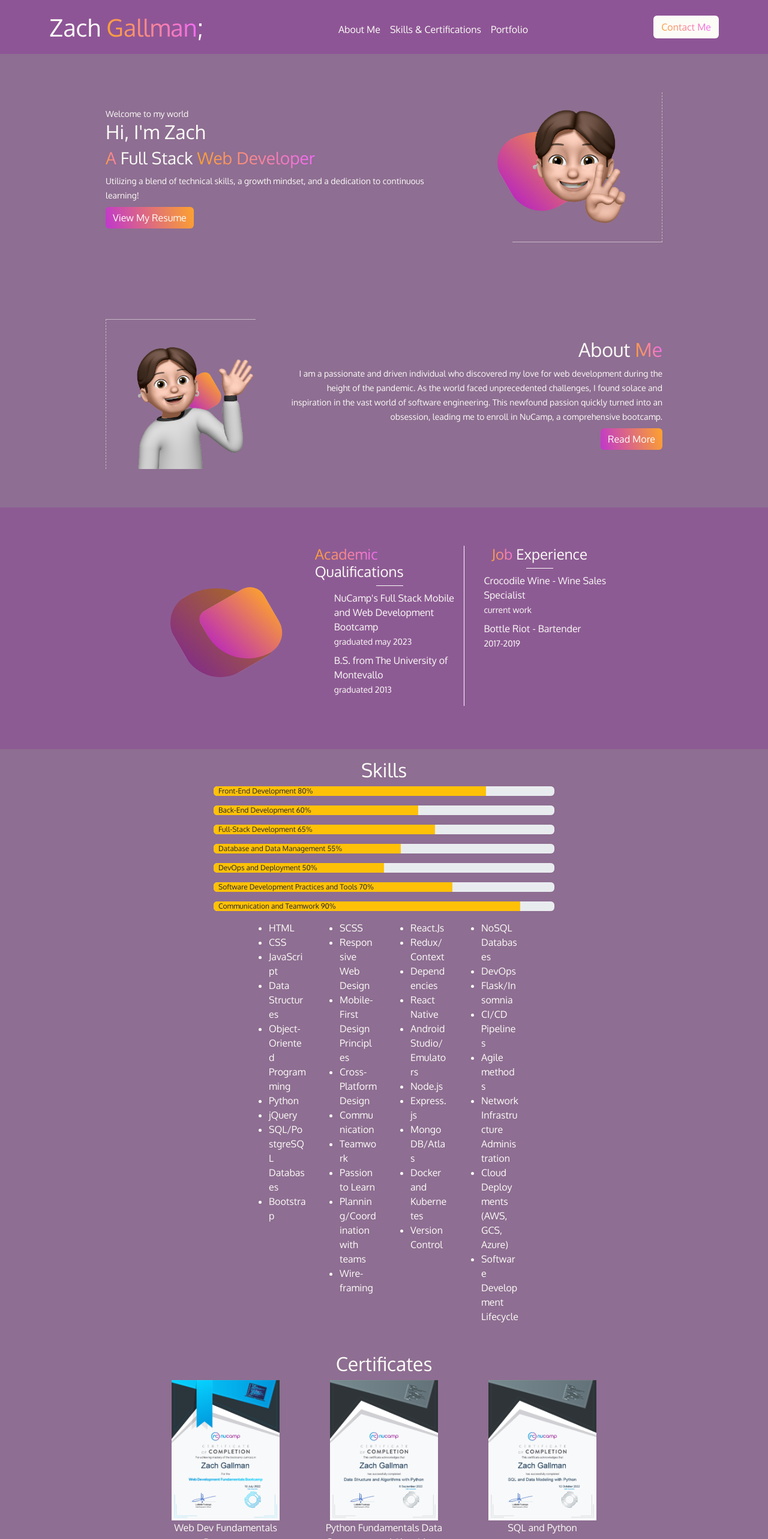
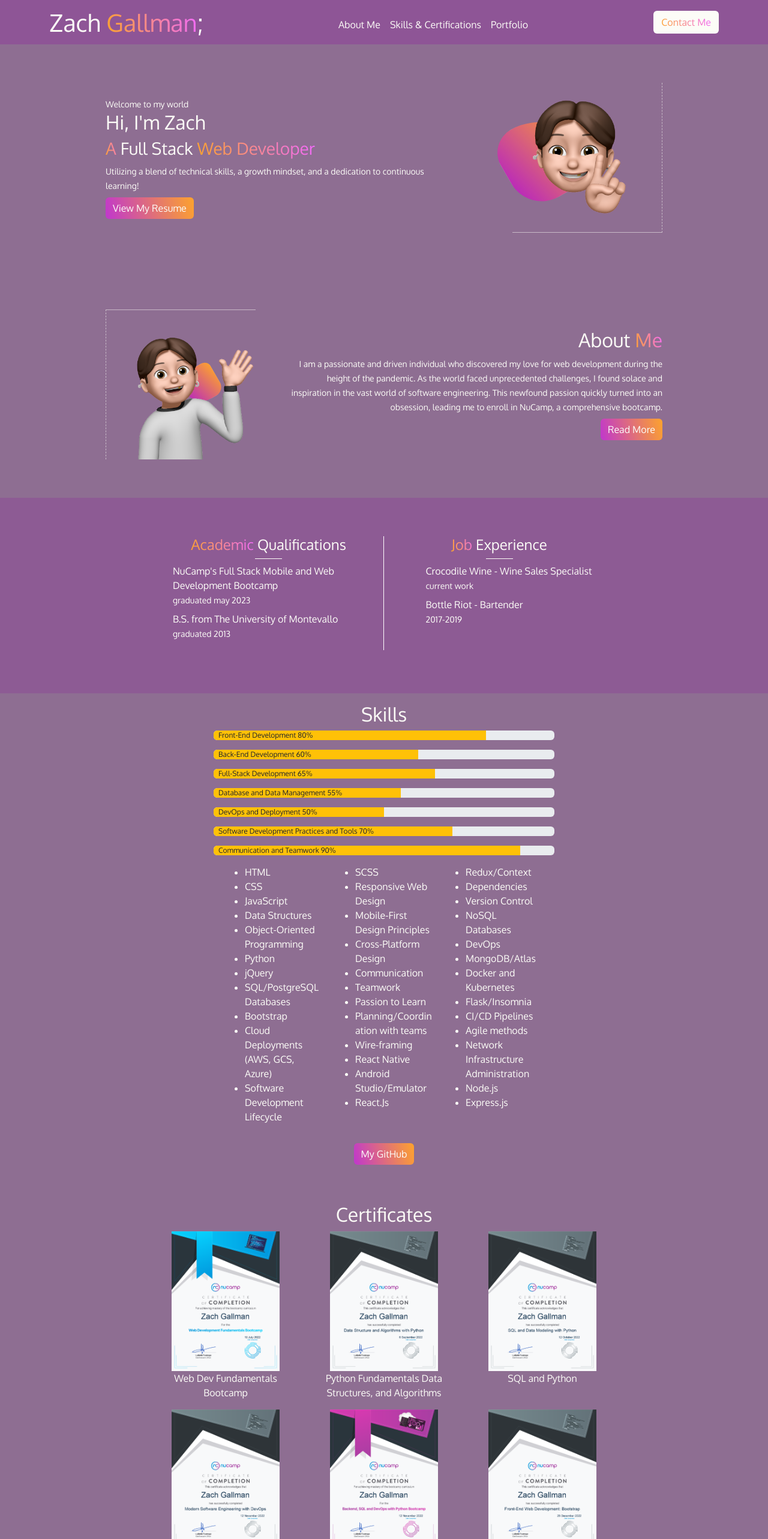
Before and after one commit to zdotg/zg-portfolio, a React (Create React App) app: page / in a window 1280 px wide. Shown: the top 2566 px of the page at 60% size. Built offline with nearby package versions, Linux system fonts and the light colour scheme.

Commit message:
Added Github and Resume extension buttons. Added portfolio section too

```diff
--- a/src/App.css
+++ b/src/App.css
@@ -35,9 +35,11 @@ body {
 
 /* text styles */
 
-.main-text {
+.main-text{
   color: #fcfcf7;
 }
+
+
 
 /* misc */
 
@@ -167,3 +169,13 @@ body {
   left: 50%;
   transform: translate(-50%, -50%);
 }
+
+/* enlarge */
+.enlarge {
+  scale: none;
+}
+
+.enlarge:hover {
+  scale: 1.5;
+  transition: all 1s ease-out;
+}
--- a/src/App.js
+++ b/src/App.js
@@ -6,6 +6,7 @@ import About from "./components/About";
 import Experience from "./components/Experience";
 import Skills from "./components/Skills";
 import Certs from "./components/Certs";
+import Projects from "./components/Projects";
 
 const App = () => {
   return (
@@ -16,6 +17,7 @@ const App = () => {
       <Experience />
       <Skills />
       <Certs />
+      <Projects />
     </div>
   );
 };
--- a/src/components/Experience.js
+++ b/src/components/Experience.js
@@ -6,8 +6,6 @@ const Experience = () => {
   return (
     <div class="card mx-auto pt-5 pb-5 experience-card">
       <div class="card-body d-flex align-items-center ">
-        <div class="custom-shape-muted "></div>
-        <div class="custom-shape-c"></div>
         <div class="col" style={{ zIndex: "2" }}>
           <div class="pb-2">
             <div class="d-flex justify-content-between">
--- a/src/components/Intro.js
+++ b/src/components/Intro.js
@@ -20,7 +20,17 @@ const Intro = () => {
               dedication to continuous learning!
             </small>
           </div>
-          <button class="btn  button-gradient main-text">View My Resume</button>
+          <div class="row ">
+            <div class="col-lg-12 center">
+              <a
+                href="https://docs.google.com/document/d/1SCSk4tESLYwq_Ru8s5Hs9RYuQtkVeKgn_vGYJJchrAc/edit?usp=sharing"
+                class="btn  button-gradient main-text "
+                role="button"
+              >
+                View My Resume
+              </a>
+            </div>
+          </div>
         </div>
         <div class="custom-shape"></div>
         <img
--- a/src/components/NavBar.js
+++ b/src/components/NavBar.js
@@ -4,10 +4,10 @@ import "../App.css";
 
 const NavBar = () => {
   return (
-    <nav class="navbar navbar-expand-sm px-5 nav-styles ">
+    <nav class="navbar navbar-expand-sm px-5 nav-styles nav-text">
       <div class="container-sm">
         <a href="#" class="navbar-brand ">
-          <div class="display-6 navbar-text main-text">
+          <div class="display-6 main-text">
             Zach <span class="text-gradient">Gallman</span>;
           </div>
         </a>
@@ -25,17 +25,17 @@ const NavBar = () => {
         <div class="collapse navbar-collapse" id="NavBar">
           <ul class="navbar-nav mx-auto justify-content-center pt-2">
             <li class="nav-item active">
-              <a class="nav-link main-text" href="#About">
+              <a class="nav-link nav-text" href="#About">
                 About Me
               </a>
             </li>
             <li class="nav-item">
-              <a class="nav-link main-text" href="#Skills">
+              <a class="nav-link nav-text" href="#Skills">
                 Skills & Certifications
               </a>
             </li>
             <li class="nav-item">
-              <a class="nav-link main-text" href="#Portfolio">
+              <a class="nav-link nav-text" href="#Portfolio">
                 Portfolio
               </a>
             </li>
--- /dev/null
+++ b/src/components/Projects.js
@@ -0,0 +1,49 @@
+import React from "react";
+import portfolio from "../images/portfolio.png";
+import wineShop from "../images/little-wine-shop.png";
+import "../styles/projects.css";
+
+const Projects = () => {
+  return (
+    <section class="project-section row">
+      <h2 class="main-text text-center">Projects</h2>
+      <div class="card project-card col-lg-6">
+        <img src={portfolio} class="card-image-top" alt="Portfolio Snippet" />
+        <div class="card-body main-text">
+          <div>
+            <h5 class="card-title text-gradient pt-3">Personal Portfolio</h5>
+            <p class="card-text ">
+              Portfolio using React, Bootstrap, Javascript, and CSS
+            </p>
+          </div>
+        </div>
+        <a
+          href="https://github.com/zdotg/zg-portfolio"
+          class="btn  button-gradient main-text"
+        >
+          GitHub
+        </a>
+      </div>
+      <div class="card project-card col-lg-6">
+        <img src={wineShop} class="card-image-top" alt="Portfolio Snippet" />
+        <div class="card-body main-text">
+          <div>
+            <h5 class="card-title text-gradient">Little Wine Shop</h5>
+            <p class="card-text">
+              Mock Wine Shop using React, Bootstrap, Javascript, MongoDB and CSS
+            </p>
+            <p class="card-text">This project is a work in progress.</p>
+          </div>
+        </div>
+        <a
+          href="https://github.com/zdotg/little_wine_shop"
+          class="btn  button-gradient main-text"
+        >
+          GitHub
+        </a>
+      </div>
+    </section>
+  );
+};
+
+export default Projects;
--- a/src/components/Skills.js
+++ b/src/components/Skills.js
@@ -17,6 +17,7 @@ const Skills = () => {
     <div class="card skills-card" id="Skills">
       <div class="card-body mx-auto" style={{ width: "75%" }}>
         <h2 class="main-text text-center">Skills</h2>
+
         {skills.map((skill) => (
           <div
             class="progress mb-3"
@@ -35,8 +36,8 @@ const Skills = () => {
             </div>
           </div>
         ))}
-        <div class="row align-middle text-left mx-5 main-text">
-          <div class="col-lg-3">
+        <div class="row align-middle text-left mx-2 main-text">
+          <div class="col-lg-4">
             <ul class="mb-3">
               <li>HTML</li>
               <li>CSS</li>
@@ -47,9 +48,11 @@ const Skills = () => {
               <li>jQuery</li>
               <li>SQL/PostgreSQL Databases</li>
               <li>Bootstrap</li>
+              <li>Cloud Deployments (AWS, GCS, Azure)</li>
+              <li>Software Development Lifecycle </li>
             </ul>
           </div>
-          <div class="col-lg-3">
+          <div class="col-lg-4">
             <ul class="mb-3">
               <li>SCSS</li>
               <li>Responsive Web Design</li>
@@ -60,34 +63,39 @@ const Skills = () => {
               <li>Passion to Learn</li>
               <li>Planning/Coordination with teams</li>
               <li>Wire-framing</li>
+              <li>React Native</li>
+              <li>Android Studio/Emulator</li>
+              <li>React.Js</li>
             </ul>
           </div>
-          <div class="col-lg-3">
+          <div class="col-lg-4">
             <ul class="mb-3">
-              <li>React.Js</li>
               <li>Redux/Context</li>
               <li>Dependencies</li>
-              <li>React Native</li>
-              <li>Android Studio/Emulators</li>
-              <li>Node.js</li>
-              <li>Express.js</li>
+              <li>Version Control</li>
+              <li>NoSQL Databases</li>
+              <li>DevOps</li>
               <li>MongoDB/Atlas</li>
               <li>Docker and Kubernetes</li>
-              <li>Version Control</li>
-            </ul>
-          </div>
-          <div class="col-lg-3">
-            <ul class="mb-3">
-              <li>NoSQL Databases</li>
-              <li>DevOps</li>
               <li>Flask/Insomnia</li>
               <li>CI/CD Pipelines</li>
               <li>Agile methods</li>
               <li>Network Infrastructure Administration</li>
-              <li>Cloud Deployments (AWS, GCS, Azure)</li>
-              <li>Software Development Lifecycle </li>
+              <li>Node.js</li>
+              <li>Express.js</li>
             </ul>
           </div>
+        </div>
+      </div>
+      <div class="row text-center my-auto pb-5">
+        <div class="col-lg-12 center">
+          <a
+            href="https://github.com/zdotg"
+            class="btn  button-gradient main-text "
+            role="button"
+          >
+            My GitHub
+          </a>
         </div>
       </div>
     </div>
--- a/src/styles/header.css
+++ b/src/styles/header.css
@@ -1,3 +1,10 @@
 .nav-styles {
    background-color: #8e5596;
 }
+
+.nav-text {
+   color: #fcfcf7;
+}
+.nav-text:hover{
+   color:  rgba(253,163,45,1);
+}
--- /dev/null
+++ b/src/styles/projects.css
@@ -0,0 +1,13 @@
+.project-section {
+    border-radius: 0;
+    border: none;
+    background-color: #8d5b94;
+    padding-left: 15rem;
+    padding-right: 15rem;
+}
+
+
+.project-card {
+    width: 18rem;
+    background-color: #8d5b94;
+}
```
Also changed, not shown: src/components/Portfolio.js (deleted, +0 -7 lines), src/images/little-wine-shop.png (added), src/images/portfolio.png (added), src/styles/portfolio.css (deleted).
